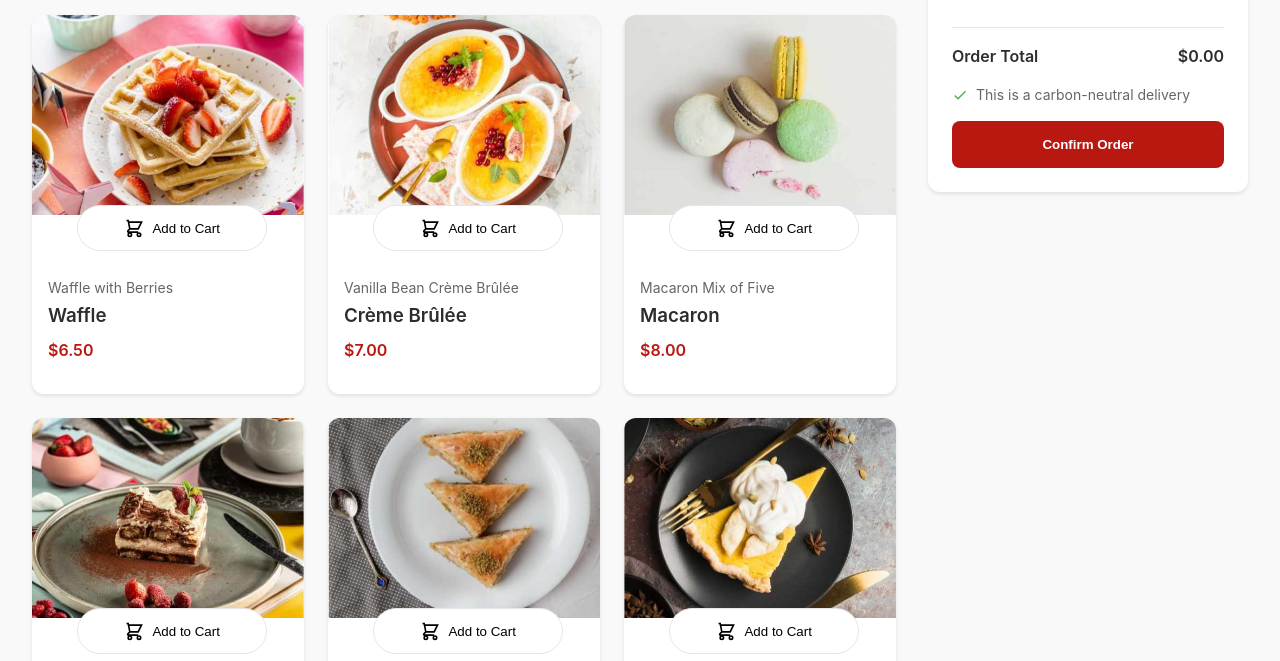
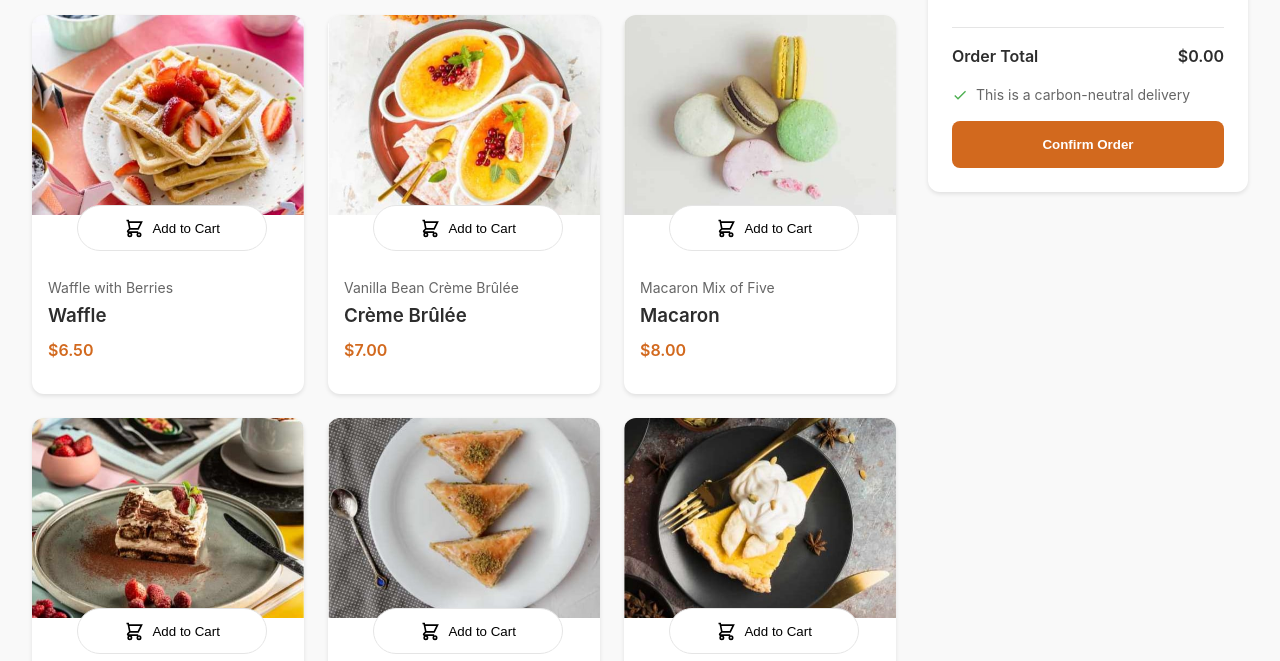
Before and after one commit to ellyse12/product-list-with-cart-main, a plain HTML site: page index.html in a window 1280 px wide. Shown: the part 97-758 px from the top of the page. Drawn offline with Linux system fonts and the light colour scheme.

Commit message:
third comm

```diff
--- a/style.css
+++ b/style.css
@@ -1,5 +1,5 @@
 :root {
-  --primary-color: #b91810;
+  --primary-color: chocolate;
   --text-color: #2d2d2d;
   --border-color: #e5e5e5;
   --background-color: #f9f9f9;
```
